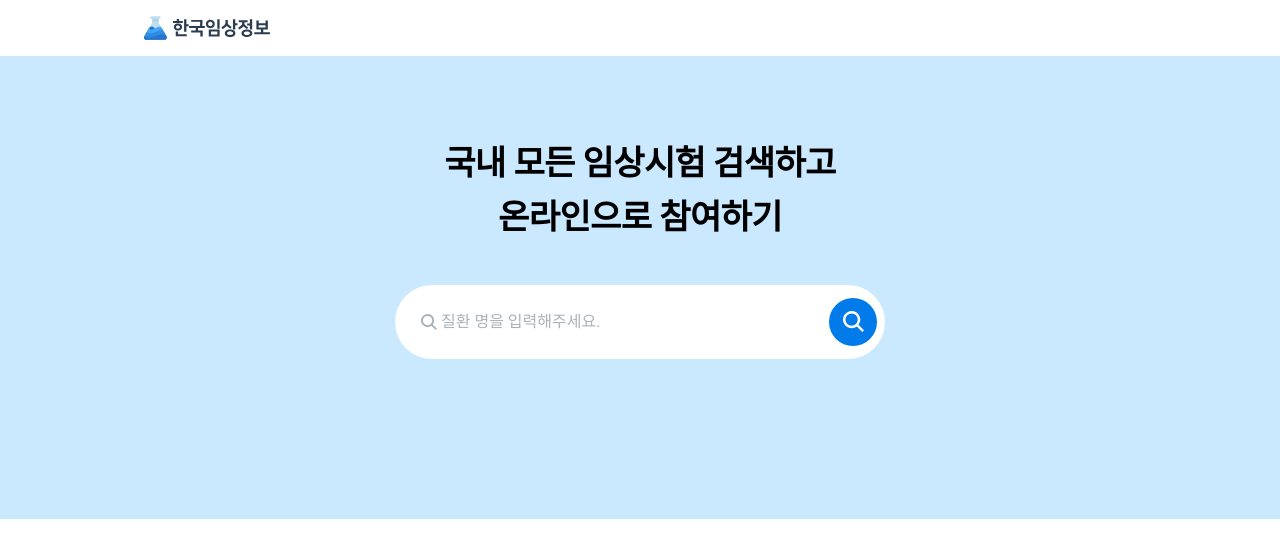
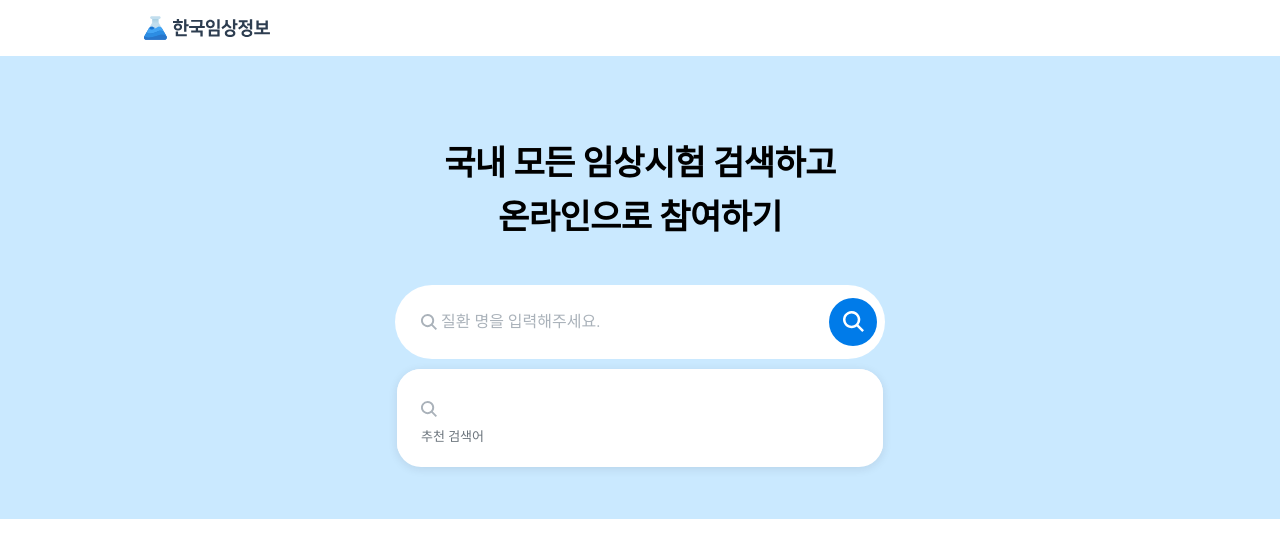
Before and after one commit to 7th-wanted-pre-onboarding-frontend/pre-onboarding-7th-3-1-1, a React (Create React App) app: page / in a window 1280 px wide. Shown: the top 558 px of the page. Built offline with nearby package versions, Linux system fonts and the light colour scheme.

Commit message:
feat: 검색 결과 키보드 이벤트 적용

```diff
--- a/src/components/atoms/SickWrapper.tsx
+++ b/src/components/atoms/SickWrapper.tsx
@@ -1,11 +1,17 @@
 import styled from 'styled-components';
 
-const SickItemWrapper = styled.div`
+type Props = {
+  isActivated?: boolean;
+};
+
+const SickItemWrapper = styled.div<Props>`
   display: flex;
   align-items: center;
   padding: 8px 24px;
   gap: 8px;
   cursor: pointer;
+  background-color: ${(props) => props.isActivated && 'rgb(248, 249, 250)'};
+
   &:hover {
     background-color: #f8f9fa !important;
   }
--- a/src/components/atoms/Wrapper.tsx
+++ b/src/components/atoms/Wrapper.tsx
@@ -14,6 +14,9 @@ type Props = {
   justifyContent?: string;
   padding?: string;
   boxShadow?: string;
+  maxHeight?: string;
+  overflowY?: string;
+  overflow?: string;
 };
 
 const Wrapper = styled.div<Props>`
@@ -29,6 +32,9 @@ const Wrapper = styled.div<Props>`
   position: ${({ position }) => position};
   top: ${({ top }) => top};
   left: ${({ left }) => left};
+  max-height: ${({ maxHeight }) => maxHeight};
+  overflow-y: ${({ overflowY }) => overflowY};
+  overflow: ${({ overflow }) => overflow};
 `;
 
 export default Wrapper;
--- a/src/components/molecules/SearchBox.tsx
+++ b/src/components/molecules/SearchBox.tsx
@@ -1,4 +1,4 @@
-import React, { useMemo } from 'react';
+import React, { forwardRef, useMemo } from 'react';
 import Molecules from '.';
 import { CacheItem } from '../../utils/types/Cache';
 import Atoms from '../atoms';
@@ -6,9 +6,13 @@ import Atoms from '../atoms';
 type Props = {
   keyword: string;
   data: CacheItem | null;
+  keyDownIndex: number;
 };
 
-export default function SearchBox({ keyword, data }: Props) {
+export default forwardRef<HTMLUListElement, Props>(function SearchBox(
+  { keyword, data, keyDownIndex },
+  ref
+) {
   const recommeded = useMemo(() => {
     if (data === null) {
       return [];
@@ -31,22 +35,43 @@ export default function SearchBox({ keyword, data }: Props) {
       display='flex'
       flexDirection='column'
       className='search-box'
-      padding='24px 0 16px;'
+      padding='0 0 16px 0'
       boxShadow='rgba(30, 32, 37, 0.1) 0px 2px 10px'
+      overflow='hidden'
     >
-      <Molecules.SickItem title={keyword} onClick={onClick} />
       <div
         style={{
-          margin: '10px 0'
+          position: 'sticky',
+          top: 0,
+          left: 0,
+          background: '#ffffff',
+          display: 'flex',
+          flexDirection: 'column',
+          gap: '5px',
+          padding: '24px 0 8px 0'
         }}
       >
+        <Molecules.SickItem title={keyword} onClick={onClick} />
+
         <Atoms.Title2 color='#6a737b'>추천 검색어</Atoms.Title2>
       </div>
-      <ul>
-        {recommeded.map(({ sickCd, sickNm }) => (
-          <Molecules.SickItem key={sickCd} title={sickNm} onClick={onClick} />
+      <ul
+        style={{
+          maxHeight: '400px',
+          overflowY: 'auto',
+          borderRadius: '24px'
+        }}
+        ref={ref}
+      >
+        {recommeded.map(({ sickCd, sickNm }, idx) => (
+          <Molecules.SickItem
+            key={sickCd}
+            title={sickNm}
+            onClick={onClick}
+            isActivated={keyDownIndex === idx}
+          />
         ))}
       </ul>
     </Atoms.Wrapper>
   );
-}
+});
--- a/src/components/molecules/SickItem.tsx
+++ b/src/components/molecules/SickItem.tsx
@@ -4,12 +4,13 @@ import Icons from '../icons';
 
 type Props = {
   title: string;
+  isActivated?: boolean;
   onClick: () => void;
 };
 
-export default function SickItem({ title, onClick }: Props) {
+export default function SickItem({ title, isActivated, onClick }: Props) {
   return (
-    <Atoms.SickItemWrapper onClick={onClick}>
+    <Atoms.SickItemWrapper onClick={onClick} isActivated={!!isActivated}>
       <Icons.SmallSearch />
       <Atoms.Body2 color='#000000'>{title}</Atoms.Body2>
     </Atoms.SickItemWrapper>
--- a/src/components/organisms/Form.tsx
+++ b/src/components/organisms/Form.tsx
@@ -1,4 +1,10 @@
 import React, { useRef, useState } from 'react';
+import {
+  ArrowDown,
+  ArrowUp,
+  Enter,
+  Escape
+} from '../../utils/constants/common';
 import useFetchSick from '../../utils/hooks/useFetchSick';
 import Atoms from '../atoms';
 import Icons from '../icons';
@@ -11,10 +17,15 @@ export default function Form() {
   const focusEffect = focus ? '2px solid #007BE9' : '2px solid transparent';
   const ref = useRef<HTMLInputElement | null>(null);
   const isToggled = !focus && !keyword;
+  const searchBoxRef = useRef<HTMLUListElement | null>(null);
+  const [keyDownIndex, setKeyDownIndex] = useState<number>(-1);
+  const [, setScrollY] = useState<number>(0);
 
   const onChange = (e: React.ChangeEvent<HTMLInputElement>) => {
     const { value } = e.target;
     setKeyword(value);
+    setScrollY(0);
+    setKeyDownIndex(-1);
   };
 
   const onBlur = () => {
@@ -36,11 +47,83 @@ export default function Form() {
     }
   };
 
+  const controlScroll = (
+    element: HTMLUListElement | null,
+    index: number,
+    op: 'plus' | 'minus' | 'reset'
+  ) => {
+    if (!element) return;
+    const { children } = element;
+    if (!children.length) return;
+    const target = children[index];
+    if (!target) return;
+    const height = target.clientHeight;
+
+    if (op === 'reset' || index === children.length - 1) {
+      setScrollY(0);
+    } else {
+      setScrollY((currentState) => {
+        let result =
+          op === 'plus' ? currentState + height : currentState - height;
+
+        if (result <= 0) {
+          result = 0;
+        }
+        element.scrollTo(0, result);
+        return result;
+      });
+    }
+  };
+
+  const handleKeyDown = (event: React.KeyboardEvent<HTMLInputElement>) => {
+    const parent = searchBoxRef.current;
+
+    if (keyword.length > 0) {
+      if (event.key === ArrowDown) {
+        setKeyDownIndex(keyDownIndex + 1);
+
+        if (sick?.value.length === keyDownIndex + 1) {
+          setKeyDownIndex(0);
+        }
+        controlScroll(parent, keyDownIndex, 'plus');
+        return;
+      }
+
+      if (event.key === ArrowUp) {
+        setKeyDownIndex(keyDownIndex - 1);
+
+        if (keyDownIndex <= 0) {
+          setKeyDownIndex(0);
+        }
+        controlScroll(parent, keyDownIndex, 'minus');
+        return;
+      }
+
+      if (event.key === Escape) {
+        setKeyDownIndex(keyDownIndex - 1);
+        controlScroll(parent, keyDownIndex, 'reset');
+        return;
+      }
+
+      if (event.key === Enter) {
+        setKeyDownIndex(-1);
+        controlScroll(parent, keyDownIndex, 'reset');
+
+        if (sick) {
+          setKeyword(sick.value[keyDownIndex].sickNm);
+        }
+
+        return;
+      }
+    }
+  };
+
   return (
     <form
       style={{
         marginTop: '40px'
       }}
+      onSubmit={(e) => e.preventDefault()}
     >
       <div
         style={{
@@ -60,6 +143,7 @@ export default function Form() {
           type='text'
           onChange={onChange}
           onBlur={onBlur}
+          onKeyDown={handleKeyDown}
           value={keyword}
           ref={ref}
         />
@@ -89,7 +173,14 @@ export default function Form() {
         >
           <Icons.Search />
         </Atoms.CircleButton>
-        {!isToggled && <Molecules.SearchBox keyword={keyword} data={sick} />}
+        {true && (
+          <Molecules.SearchBox
+            ref={searchBoxRef}
+            keyword={keyword}
+            data={sick}
+            keyDownIndex={keyDownIndex}
+          />
+        )}
       </div>
     </form>
   );
--- /dev/null
+++ b/src/utils/constants/common.ts
@@ -0,0 +1,4 @@
+export const ArrowDown = 'ArrowDown' as const;
+export const ArrowUp = 'ArrowUp' as const;
+export const Escape = 'Escape' as const;
+export const Enter = 'Enter' as const;
```
Also changed, not shown: .eslintrc.json.
